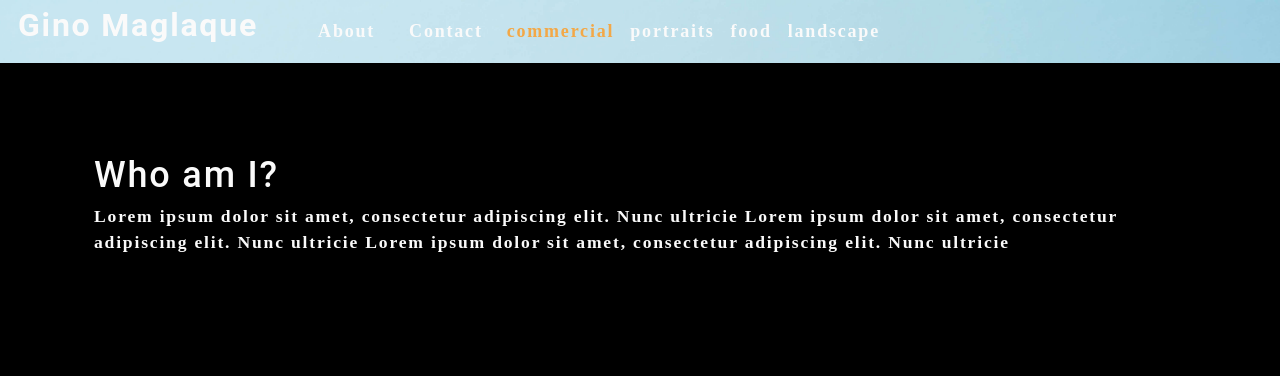
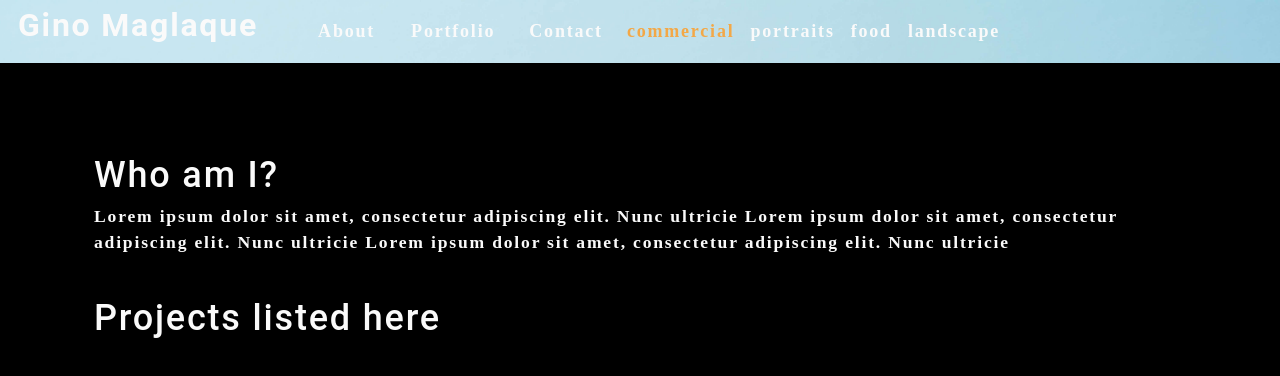
Before and after one commit to ginomaglaqueucla/react-portfolio-gm20, a React (Create React App) app in the folder react-portfolio/: page / in a window 1280 px wide. Shown: the top 376 px of the page. Built offline with nearby package versions, Linux system fonts and the light colour scheme.

Commit message:
portfolio placeholder

```diff
--- a/react-portfolio/src/App.js
+++ b/react-portfolio/src/App.js
@@ -4,6 +4,7 @@ import './App.css';
 import Header from './components/Header'
 import About from './components/About';
 import Contact from './components/Contact';
+import Portfolio from './components/Portfolio';
 
 function App() {
   const [contactSelected, setContactSelected] = useState(false);
@@ -33,6 +34,8 @@ function App() {
           <>
             {/* <Gallery currentCategory={currentCategory}></Gallery> */}
             <About></About>
+            <Portfolio></Portfolio>
+
           </>
         ) : (
             <Contact></Contact>
--- a/react-portfolio/src/components/Navigation/index.js
+++ b/react-portfolio/src/components/Navigation/index.js
@@ -15,6 +15,11 @@ function Navigation(props) {
                 <li className="mx-2">
                     <a href="#about" onClick={() => setContactSelected(false)}>
                         About
+                    </a>
+                </li>
+                <li className="mx-2">
+                    <a href="#portfolio" onClick={() => setContactSelected(false)}>
+                        Portfolio
                     </a>
                 </li>
                 <li className={`mx-2 ${contactSelected && 'navActive'}`}>
--- /dev/null
+++ b/react-portfolio/src/components/Portfolio/index.js
@@ -0,0 +1,12 @@
+import React from 'react';
+
+
+function Portfolio() {
+  return (
+    <section className="my-5">
+      <h1 id="portfolio">Projects listed here</h1>
+    </section>
+  );
+}
+
+export default Portfolio;
```
Also changed, not shown: 1 other file (tests, documents, lock files or other folders).
